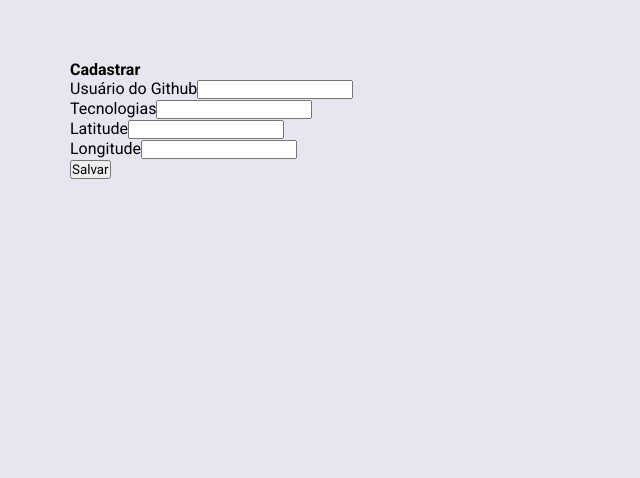
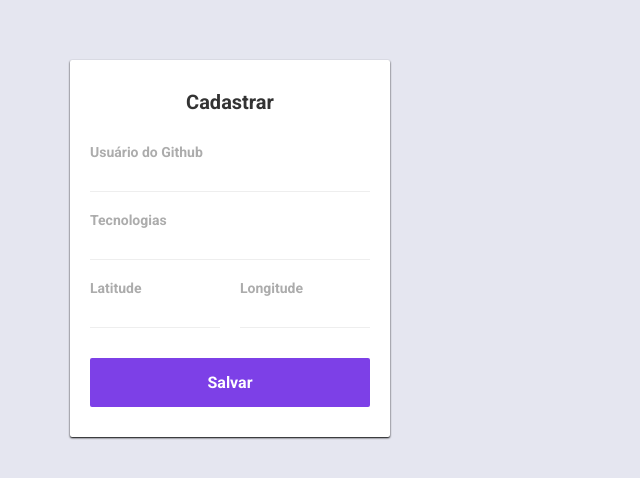
Before and after one commit to Dreyfi/omnistack-reactjs-web, a React (Create React App) app: page / in a window 1280 px wide. Shown: the top 478 px of the page, without its empty margins (0-640 px from the left). Built offline with nearby package versions, Linux system fonts and the light colour scheme.

Commit message:
Sidebar styles

```diff
--- a/src/App.js
+++ b/src/App.js
@@ -2,6 +2,7 @@ import React from 'react';
 
 import './global.css';
 import './App.css';
+import './Sidebar.css';
 
 // Component
 // Property
@@ -37,7 +38,9 @@ function App() {
           <button type="submit">Salvar</button>
         </form>
       </aside>
-      <main></main>
+      <main>
+
+      </main>
     </div>
   );
 }
--- a/src/Sidebar.css
+++ b/src/Sidebar.css
@@ -0,0 +1,68 @@
+aside {
+    width: 320px;
+    background: #fff;
+    box-shadow: 0px 1px 2px 0px;
+    border-radius: 2px;
+    padding: 30px 20px;
+}
+
+aside strong {
+    font-size: 20px;
+    text-align: center;
+    display: block;
+    color: #333;
+}
+
+aside form {
+    margin-top: 30px;
+}
+
+aside form .input-block + .input-block {
+    margin-top: 20px;
+}
+
+aside form .input-group {
+    margin-top: 20px;
+    display: grid;
+    gap: 20px;
+    grid-template-columns: 1fr 1fr;
+}
+
+aside form .input-group .input-block {
+    margin-top: 0px;
+}
+
+aside form .input-block label {
+    color: #ACACAC;
+    font-size: 14px;
+    font-weight: bold;
+    display: block;
+}
+
+aside form .input-block input {
+    width: 100%;
+    height: 32px;
+    font-size: 14px;
+    color: #666;
+    border: 0;
+    border-bottom: 1px solid #eee;
+}
+
+aside form button[type=submit] {
+    width: 100%;
+    border: 0;
+    margin-top: 30px;
+    background: #7d40e7;
+    border-radius: 2px;
+    padding: 15px 20px;
+    font-size: 16px;
+    font-size: 16px;
+    font-weight: bold;
+    color: #fff;
+    cursor: pointer;
+    transition: background 0.5s;
+}
+
+aside form button[type=submit]:hover {
+    background: #6931ca;
+}
```
